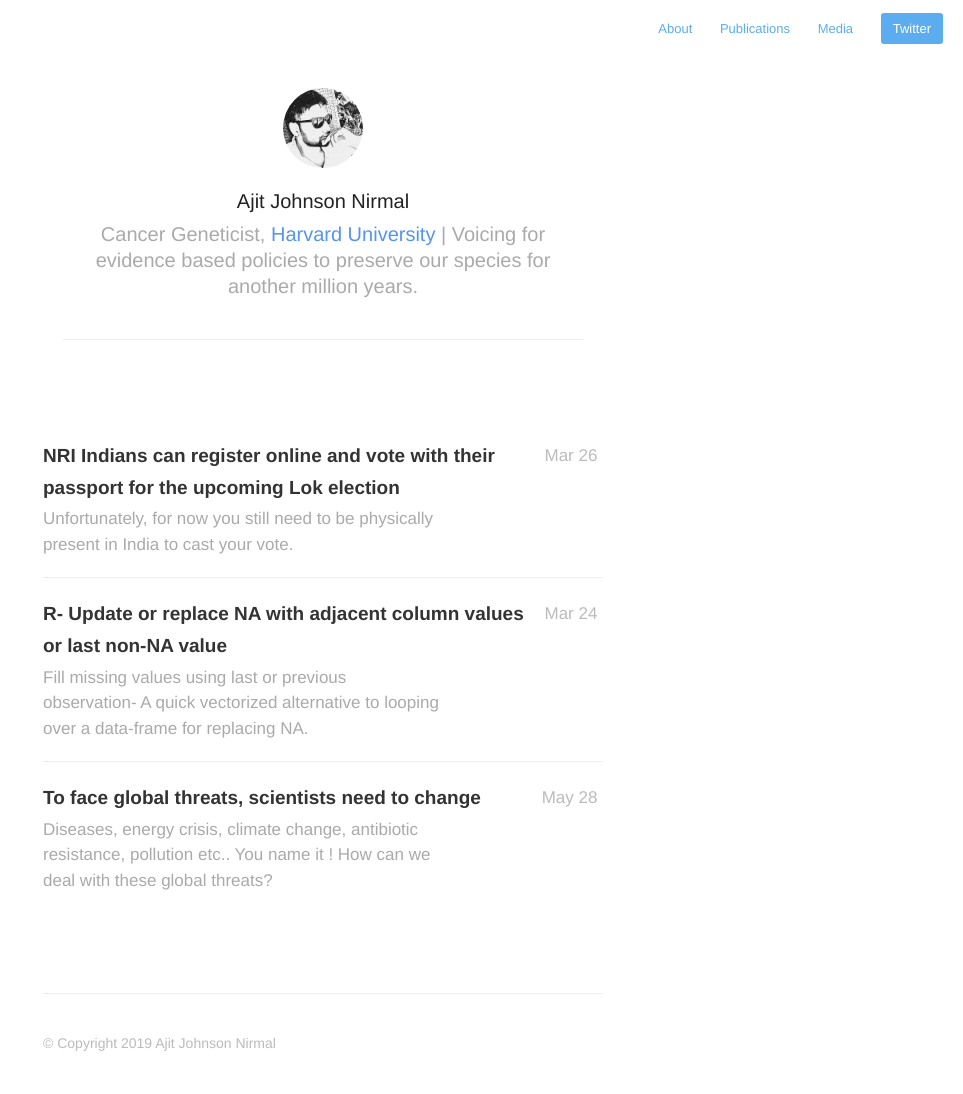
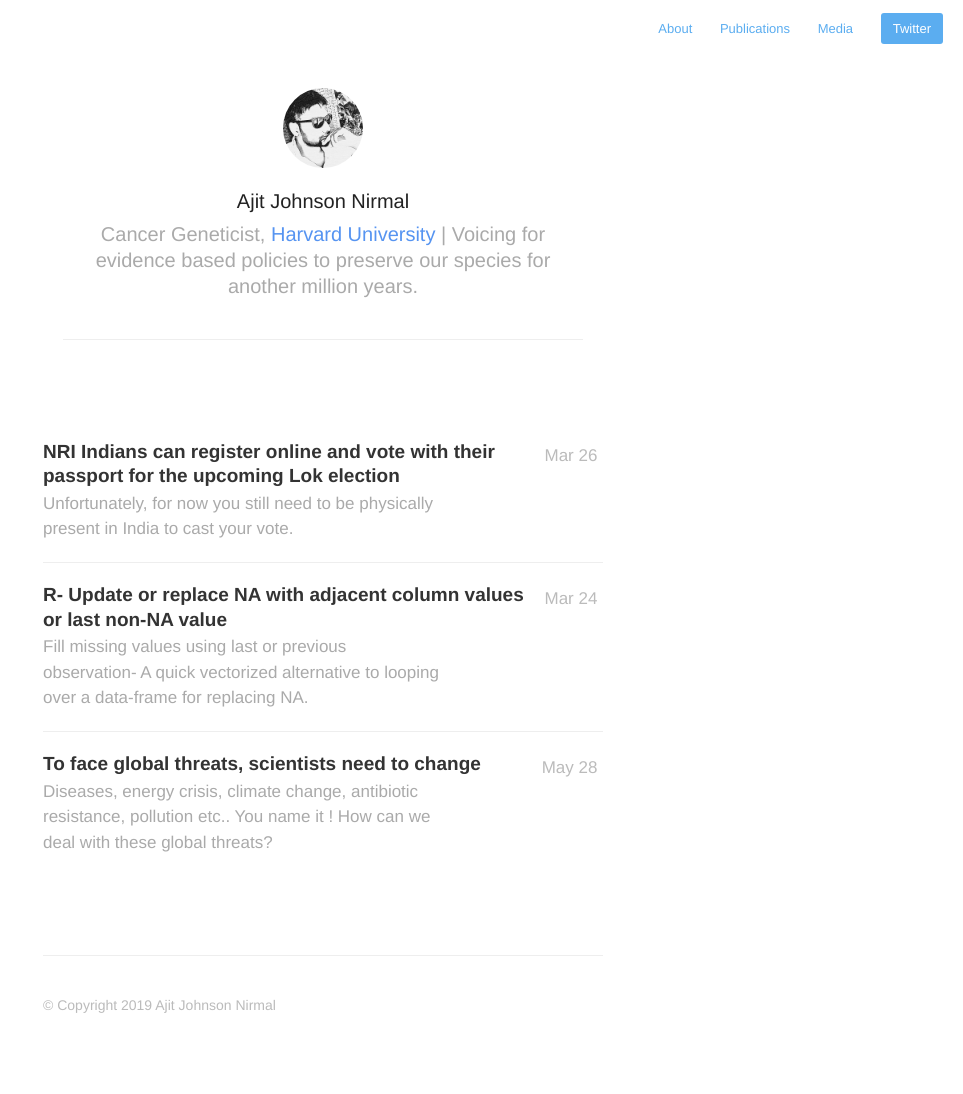
Before and after one commit to jjacklee116/ajitjohnson.github.io, a Jekyll site: the page built from index.html, in a window 1280 px wide. Shown: the whole page, without its empty margins (317-1280 px from the left). Built offline with Jekyll 4.4.1, drawn with Linux system fonts in a browser that asks for light colours; nearby versions of some CDN libraries; the list of posts is cut into pages by our own code; after the commit the page ends 1056 px from its top, so only the background shows below that.

Commit message:
line height

```diff
--- a/assets/css/style.css
+++ b/assets/css/style.css
@@ -392,6 +392,7 @@ Post List
 	display: block;
 	font: bold 19px/1.7 "Helvetica Neue",helvetica,Arial,sans-serif;
 	padding-right: 1%;
+	line-height: 130%;
 }
 
 #post-list .dates {
```
